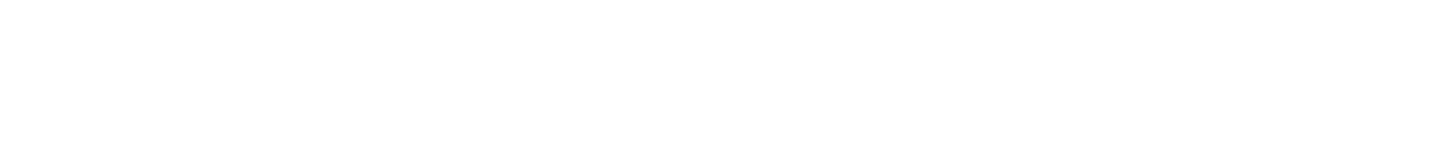
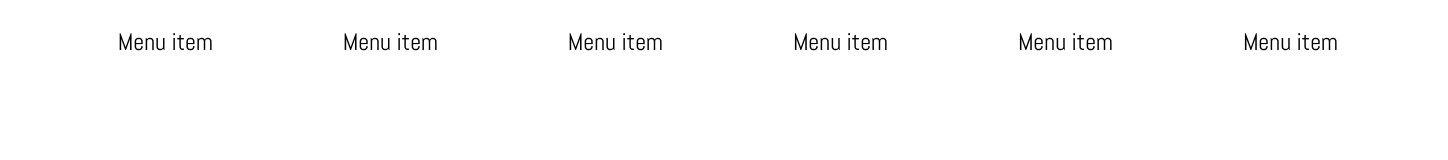
Before and after one commit to AkintsevaElizaveta/front_basic_2022, a plain HTML site: page index.html in a window 1280 px wide. Shown: the whole page, 1448 px wide, since content can reach past the window. Drawn offline with Linux system fonts and the light colour scheme.

Commit message:
added navigation

```diff
--- /dev/null
+++ b/css/style.css
@@ -0,0 +1,25 @@
+*{
+    box-sizing: border-box;
+}
+body{
+    font: 24px/28px 'Abel', sans-serif;
+}
+.nav_menu{
+    width: 1440px;
+    margin: 0 auto;
+}
+.menu_list{
+    display: flex;
+    justify-content: space-evenly;
+    list-style: none;
+    padding: 0;
+    margin: 0;
+}
+.menu_item{
+    padding: 20px;
+}
+.menu_link{
+    color: black;
+    font-weight: 500;
+    text-decoration-line: none;
+}
--- a/index.html
+++ b/index.html
@@ -3,8 +3,21 @@
 <head>
     <meta charset="UTF-8">
     <title>Title</title>
+    <link rel="preconnect" href="https://fonts.googleapis.com">
+    <link rel="preconnect" href="https://fonts.gstatic.com" crossorigin>
+    <link href="https://fonts.googleapis.com/css2?family=Abel&family=Work+Sans:wght@400;500;600&display=swap" rel="stylesheet">
+    <link rel="stylesheet" href="css/style.css">
 </head>
 <body>
-
+    <nav class="nav_menu">
+        <ul class="menu_list">
+            <li class="menu_item"><a href="" class="menu_link">Menu item</a></li>
+            <li class="menu_item"><a href="" class="menu_link">Menu item</a></li>
+            <li class="menu_item"><a href="" class="menu_link">Menu item</a></li>
+            <li class="menu_item"><a href="" class="menu_link">Menu item</a></li>
+            <li class="menu_item"><a href="" class="menu_link">Menu item</a></li>
+            <li class="menu_item"><a href="" class="menu_link">Menu item</a></li>
+        </ul>
+    </nav>
 </body>
 </html>
```
